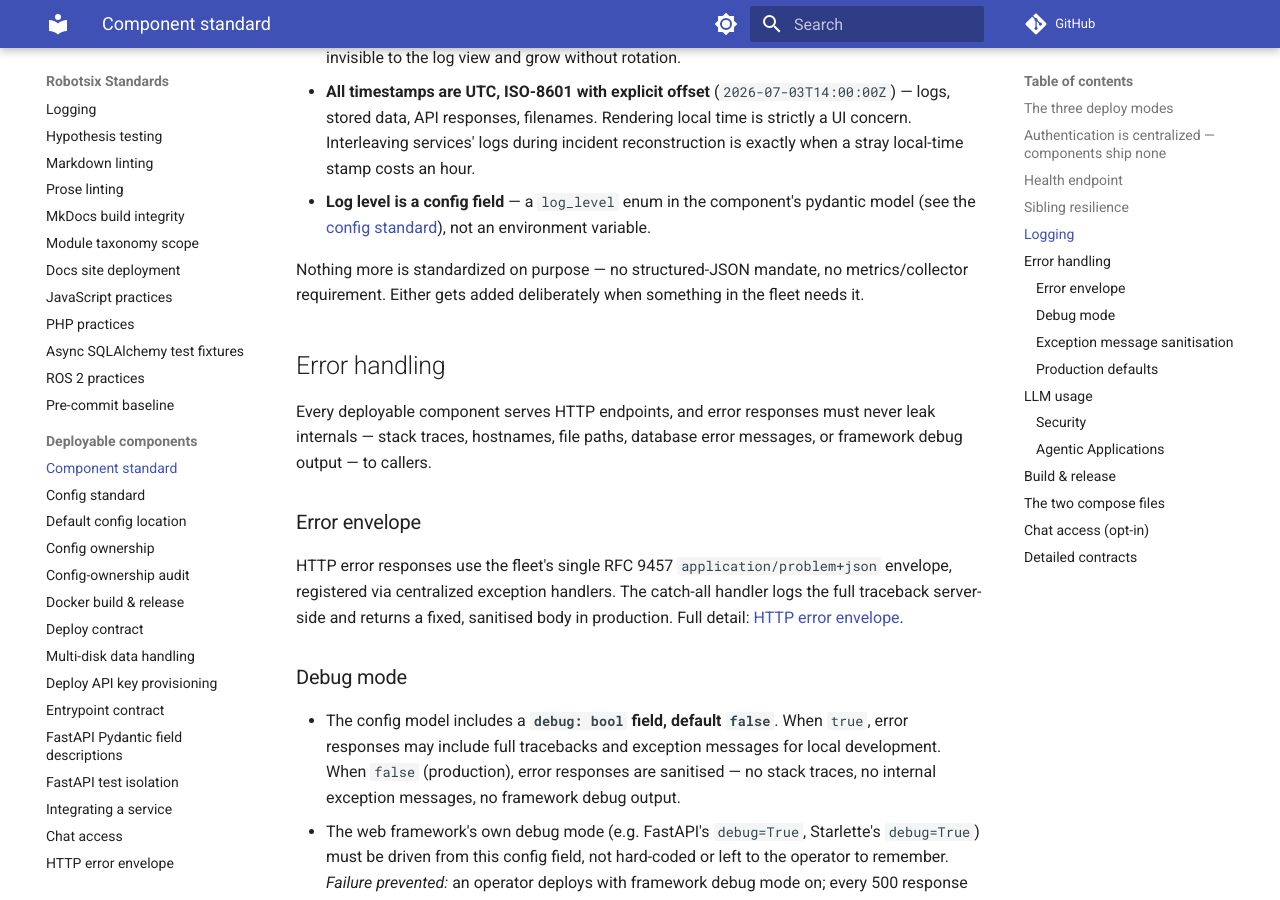
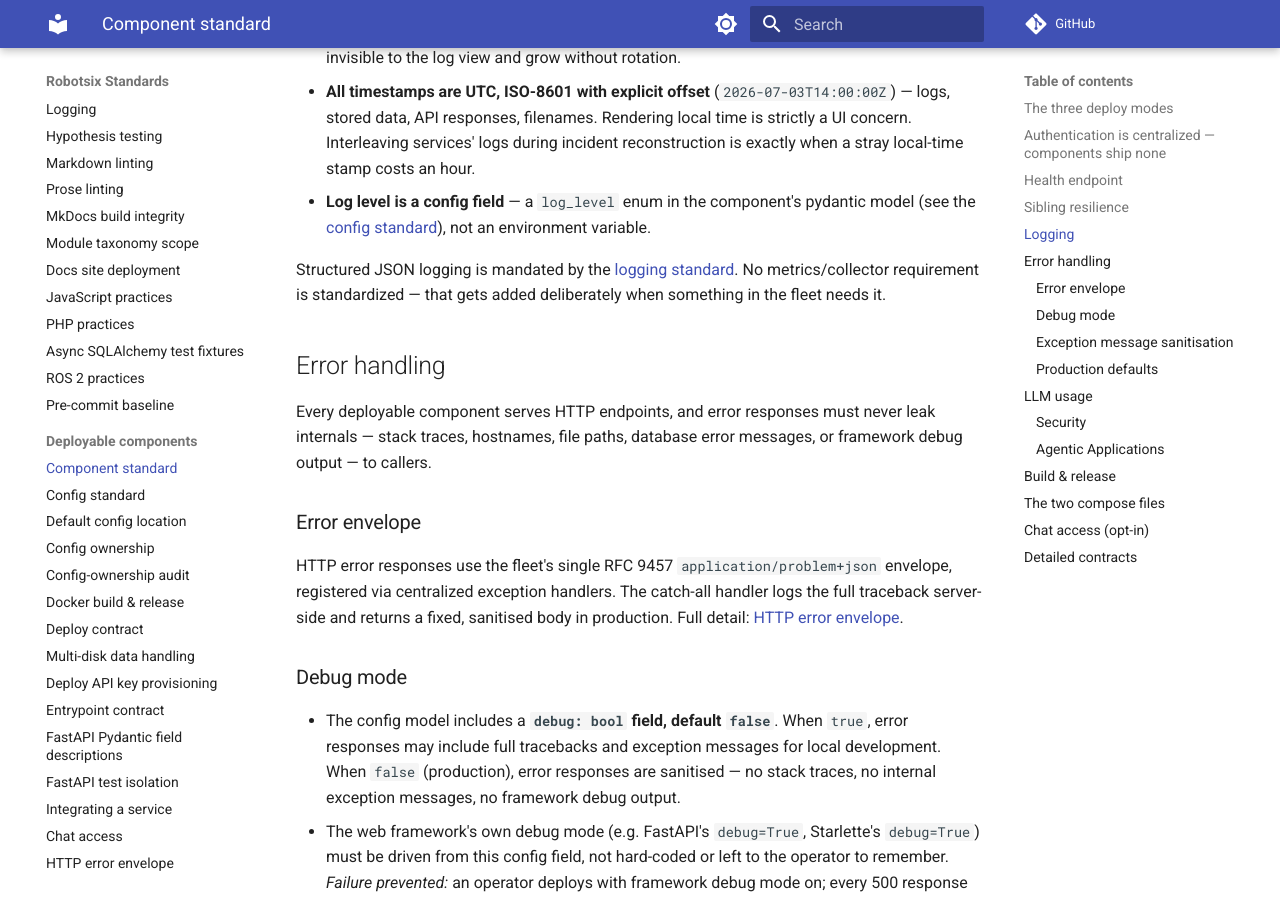
Before and after one commit to damien-robotsix/robotsix-standards, an MkDocs documentation site: the page built from docs/component-standard.md, in a window 1280 px wide and 900 px high, scrolled down 2843 px. Built offline with MkDocs 1.6.1 and Material for MkDocs 9.7.7, drawn with Linux system fonts in a browser that asks for light colours; comment, search, counter and statistics services are not loaded.

Commit message:
docs: Update component-standard.md logging section to acknowledge structured-JSON standard (20260809T172129Z-update-component-standard-md-logging-sec-6b9d) (#270)
Co-authored-by: robotsix-mill <mill@robotsix.local>

```diff
--- a/docs/component-standard.md
+++ b/docs/component-standard.md
@@ -122,9 +122,9 @@ siblings routinely restart, so:
   pydantic model (see the [config standard](config-standard.md)), not an
   environment variable.
 
-Nothing more is standardized on purpose — no structured-JSON mandate, no
-metrics/collector requirement. Either gets added deliberately when something
-in the fleet needs it.
+Structured JSON logging is mandated by the [logging standard](logging.md).
+No metrics/collector requirement is standardized — that gets added
+deliberately when something in the fleet needs it.
 
 ## Error handling
 
```
